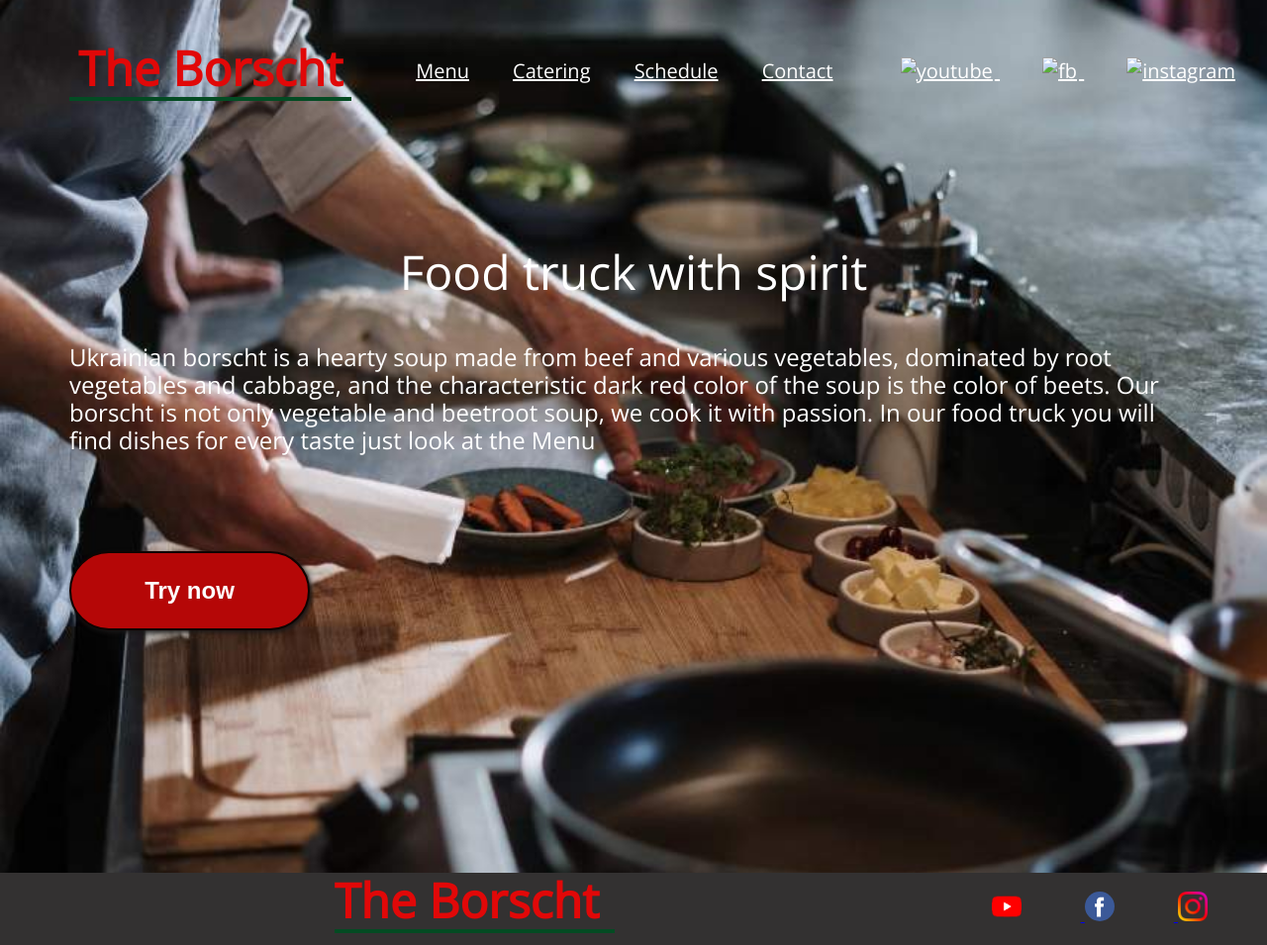
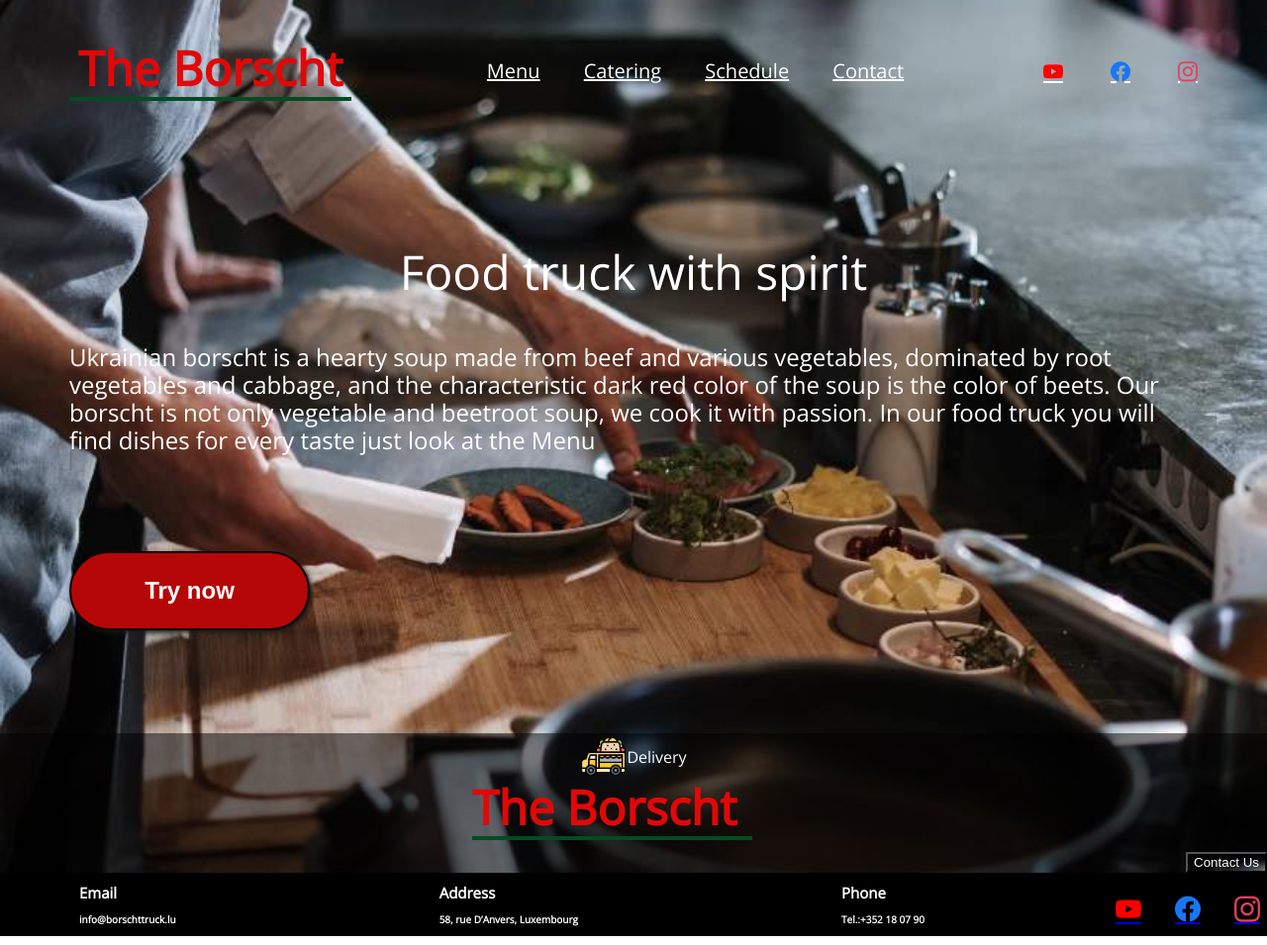
Before and after one commit to JuliiaSotnichenko/borscht, a plain HTML site: page index.html in a window 1280 px wide. Shown: the whole page at 99% size. Drawn offline with nearby package versions, Linux system fonts and the light colour scheme.

Commit message:
creation sub footer

```diff
--- /dev/null
+++ b/font.css
@@ -0,0 +1,42 @@
+@font-face {
+  font-family: 'icomoon';
+  src:  url('fonts/icomoon.eot?z4olkf');
+  src:  url('fonts/icomoon.eot?z4olkf#iefix') format('embedded-opentype'),
+    url('fonts/icomoon.ttf?z4olkf') format('truetype'),
+    url('fonts/icomoon.woff?z4olkf') format('woff'),
+    url('fonts/icomoon.svg?z4olkf#icomoon') format('svg');
+  font-weight: normal;
+  font-style: normal;
+  font-display: block;
+}
+
+[class^="icon-"], [class*=" icon-"] {
+  /* use !important to prevent issues with browser extensions that change fonts */
+  font-family: 'icomoon' !important;
+  speak: never;
+  font-style: normal;
+  font-weight: normal;
+  font-variant: normal;
+  text-transform: none;
+  line-height: 1;
+
+  /* Better Font Rendering =========== */
+  -webkit-font-smoothing: antialiased;
+  -moz-osx-font-smoothing: grayscale;
+}
+
+.icon-instagram:before {
+  content: "\e900";
+  color: #e4405f;
+}
+.icon-youtube:before {
+  content: "\e901";
+  color: #f00;
+}
+.icon-facebook1:before {
+  content: "\e902";
+  color: #1877f2;
+}
+.icon-facebook:before {
+  content: "\ea90";
+}
--- a/index.html
+++ b/index.html
@@ -2,8 +2,11 @@
 <html lang="en">
 <head>
     <meta charset="UTF-8">
+    <meta name="viewport" content="width=device-width, initial-scale=1">
+    <link rel="shortcut icon" href="icons/favicon.ico" type="image/x-icon">
     <link rel="preconnect" href="https://fonts.gstatic.com">
-<link href="https://fonts.googleapis.com/css2?family=Open+Sans&display=swap" rel="stylesheet">
+    <link href="https://fonts.googleapis.com/css2?family=Open+Sans&display=swap" rel="stylesheet">
+    <link rel="stylesheet" href="font.css">
     <link rel="stylesheet" href="style.css">
 
 </head>
@@ -24,18 +27,19 @@
                 <a href="#">Contact</a>
               </nav>
 
-              <nav class="social_links" style="margin-right: -80px;">
-                  <a href="#">
-                      <img src="img/icons/youtube(2).png" alt="youtube">
+            <div>
+              <div class="social_links">
+                  <a href="#" class="social_item">
+                      <span class="icon-youtube"></span>
                   </a>
-                  <a href="#">
-                      <img src="img/icons/facebook.svg" alt="fb">
+                  <a href="#" class="social_item">
+                      <span class="icon-facebook1"></span>
                   </a>
-                  <a href="#">
-                      <img src="img/icons/instagram.png" alt="instagram">
+                  <a href="#" class="social_item">
+                      <span class="icon-instagram"></span>
                   </a>
-              </nav>
-
+              </div>
+            </div>
         </header>
         <div class="logo">
             <h1 class="title">Food truck with spirit</h1>
@@ -52,22 +56,47 @@
     </div>
 </section>
 
+<div class="sub_footer_wrapper">
+    <div class="sub_footer_delivery">
+       <div class="sub_delivery">
+        <img src="icons/%20delivery.png" alt="delivery" width="47" height="47">
+        <span>Delivery</span>
+       </div>
+        <div class="logo_text2">The Borscht
+            <div class="title_line_subfooter"></div>
+        </div>
+<!--            <div class="contact_us">-->
+<!--            <div>Contact Us</div>-->
+<!--             </div>-->
+<!--        <div class="contact_us">-->
+<!--        <a class="sub_footer_button" href="#">Contact us</a>-->
+<!--        </div>-->
+        <div class="contact_us">
+            <button class="contact_us">Contact Us</button>
+        </div>
+
+    </div>
+
+</div>
+
 <footer>
-    <div class="logo_text2">The Borscht
-        <div class="title_line_footer"></div>
+    <div class="footer_wrapper">
+    <div class="footer_item">Email<p>info@borschttruck.lu</p> </div>
+     <div class="footer_item">Address <p>58, rue D’Anvers, Luxembourg</p></div>
+        <div class="footer_item">Phone<p>
+            Tel.:+352 18 07 90</p> </div>
+
+        <div class="social_links">
+            <a href="#" class="social_item">
+                <span class="icon-youtube"></span>
+            </a>
+            <a href="#" class="social_item">
+                <span class="icon-facebook1"></span>
+            </a>
+            <a href="#" class="social_item">
+                <span class="icon-instagram"></span>
+            </a>
     </div>
-    <nav class="social_links_footer">
-        <a href="#">
-            <img src="icons/youtube(2).png" alt="youtube">
-          </a>
-          <a href="#">
-            <img src="icons/facebook.svg" alt="fb">
-          </a>
-          <a href="#">
-           <img src="icons/instagram.png" alt="instagram">
-          </a>
-        </nav>
-</footer>
-
+ </footer>
 </body>
 </html>
--- a/style.css
+++ b/style.css
@@ -43,6 +43,8 @@ header {
     justify-content: space-between;
     text-align: center;
     color: #FFFFFF;
+    /*position: fixed;*/
+    /*transition: opacity 1.5s ease,bottom 1.5s ease;*/
 
 }
 
@@ -53,11 +55,15 @@ header a {
 
 }
 
-.social_links img {
-    padding-right: 2px;
-    padding-left: 3px;
-    width: 30px;
-    height: 30px;
+.social_links  {
+    /*padding-right: 2px;*/
+    /*padding-left: 3px;*/
+    /*height: 60px;*/
+    font-size: 26px;
+    width: 160px;
+    display: flex;
+    justify-content: space-between;
+    cursor: pointer;
 }
 
 h1 {
@@ -81,18 +87,7 @@ h1 {
     color: white;
 
 }
-.logo_text2 {
-    font-style: normal;
-    font-weight: bold;
-    font-size: 48px;
-    line-height: 56px;
-    color: #E10808;
-    width: 326px;
-    height: 73px;
-    margin-left: auto;
-    margin-right: auto;
-    margin-top: 0;
-}
+
 .main .main_btn {
     width: 243px;
     height: 80px;
@@ -109,20 +104,127 @@ h1 {
     cursor: pointer;
 }
 
-footer {
+.footer_wrapper {
     display: flex ;
     align-items: center;
     justify-content: space-between;
-    background: #333131;
+    background: #000000;
+    padding-top: 10px;
+    color: #FFFFFF;
 }
-.title_line_footer {
+.footer_item {
+    margin-left: 80px;
+    font-size: 15px;
+    font-weight: bold;
+}
+
+.footer_item  p {
+    margin-top: 10px;
+    font-size: 10px;
+}
+
+/*.address > div {*/
+/*    width: 33%;*/
+/*    nth-child(2);*/
+/*    display: flex;*/
+/*    justify-content: flex-end;*/
+/*    margin-left: 20px;*/
+
+
+
+
+/*.social_links_footer span {*/
+/*    width: 30px;*/
+/*    height: 30px;*/
+/*    margin-right: 60px;*/
+/*}*/
+/*address {*/
+/*    font-style: normal;*/
+/*    font-weight: bold;*/
+/*    font-size: 14px;*/
+/*    line-height: 16px;*/
+/*    color: #FFFFFF;*/
+/*    text-align: center;*/
+
+
+.social_item  {
+    display: flex;
+    justify-content: center;
+    align-items: center;
+    margin: 0 4px;
+    width: 32px;
+    height: 32px;
+    /*background-color: #070716;*/
+    /*border-radius: 100%;*/
+}
+
+.sub_footer_wrapper {
+    /*display: block;*/
+    position: relative;
+    /*margin: 0 auto;*/
+    /*left: 0;*/
+    align-items: center;
+}
+.sub_footer_delivery {
+    position: absolute; /* Position the background text */
+    bottom: 0; /* At the bottom. Use top:0 to append it to the top */
+    background: rgba(0, 0, 0, 0.5); /* Black background with 0.5 opacity */
+    color: #FFFFFF; /* Grey text */
+    width: 100%;
+    vertical-align: baseline;
+}
+
+.sub_delivery{
+    display: flex;
+    justify-content: center;
+    align-items: center;
+    margin: 0 4px;
+    /*width: 32px;*/
+    /*height: 32px;*/
+}
+
+
+/*.sub_footer_delivery  img {*/
+/*    margin-top: 10px;*/
+/*    font-size: 10px;*/
+/*    color: #FFFFFF;*/
+/*    margin-left: 80px;*/
+/*    font-weight: bold;*/
+/*    float: left;*/
+/*}*/
+.title_line_subfooter {
     height: 4px;
     background-color: #044b23;
     margin-top: 1px;
     width: 283px;
 }
-.social_links_footer img {
-    width: 30px;
-    height: 30px;
-    margin-right: 60px;
+
+.logo_text2 {
+    font-style: normal;
+    font-weight: bold;
+    font-size: 48px;
+    line-height: 56px;
+    color: #E10808;
+    width: 326px;
+    height: 73px;
+    margin-left: auto;
+    margin-right: auto;
+    margin-top: 0;
 }
+.contact_us {
+    display: block;
+    color: #FFFFFF;
+    float: right;
+    background-size: cover;
+    background-position: 50%;
+    background-repeat: no-repeat;
+    position: relative;
+    z-index: 2;
+    min-height: 1px;
+    vertical-align: baseline;
+    background: transparent;
+}
+
+@media (max-width: 992px) {
+
+}
```
Also changed, not shown: fonts/icomoon.ttf (added), fonts/icomoon.woff (added), icons/ delivery.png (added), icons/favicon.ico (added), 2 other files.
